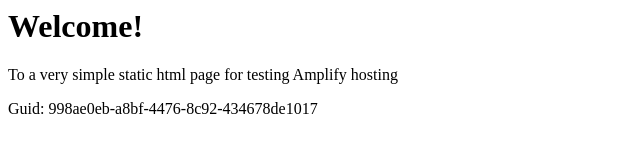
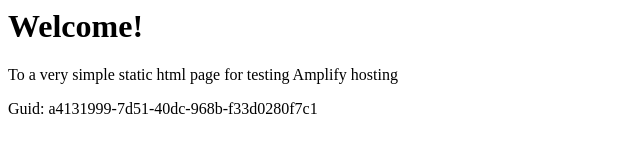
Before and after one commit to aws-aemilia-cmh/Github-PR-Commit-Integration-Test-DoNotTouch-GitHubWebhookPushCanaryTest-v1-preprod-us-east-2, a website: page src/index.html in a window 1280 px wide. Shown: the full height of the page, 0-640 px from the left. Drawn offline with Linux system fonts and the light colour scheme.

Commit message:
commit from integ tests

```diff
--- a/src/index.html
+++ b/src/index.html
@@ -12,6 +12,6 @@
 <body>
     <h1>Welcome!</h1>
     <p>To a very simple static html page for testing Amplify hosting</p>
-    <p>Guid: 998ae0eb-a8bf-4476-8c92-434678de1017</p></body>
+    <p>Guid: a4131999-7d51-40dc-968b-f33d0280f7c1</p></body>
 
 </html>
```
